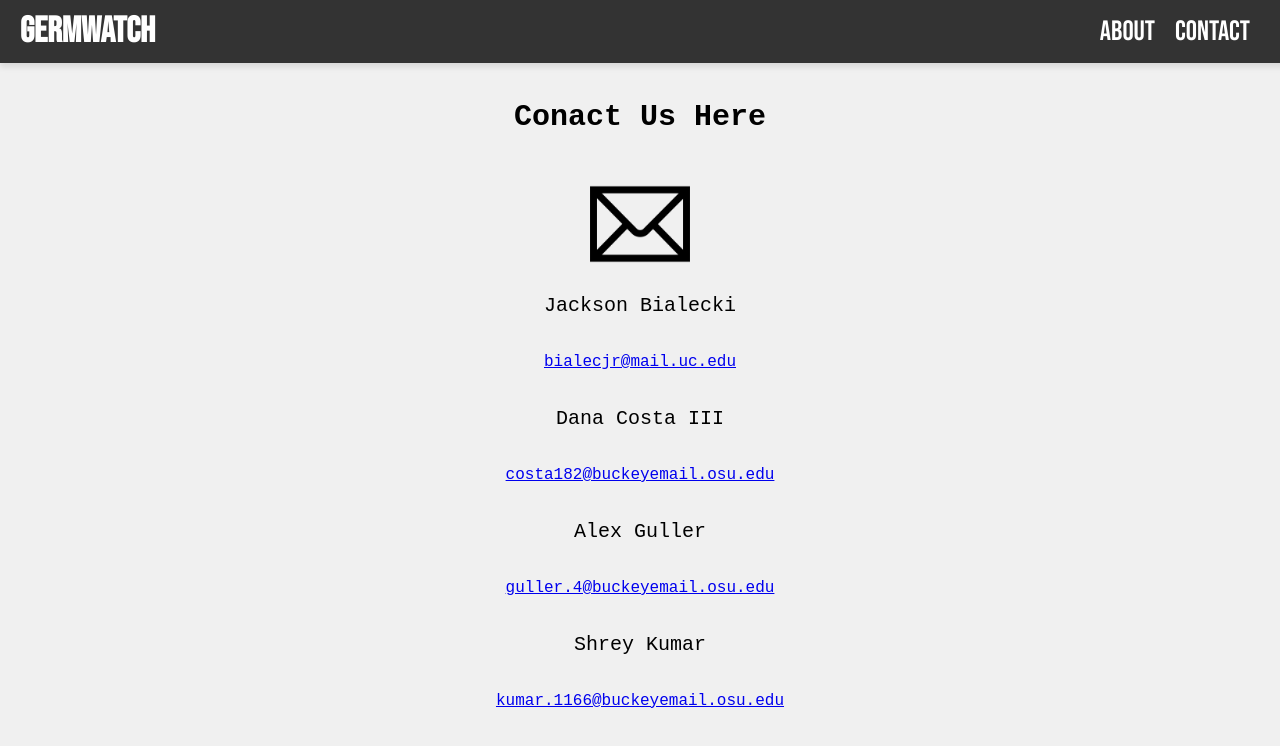
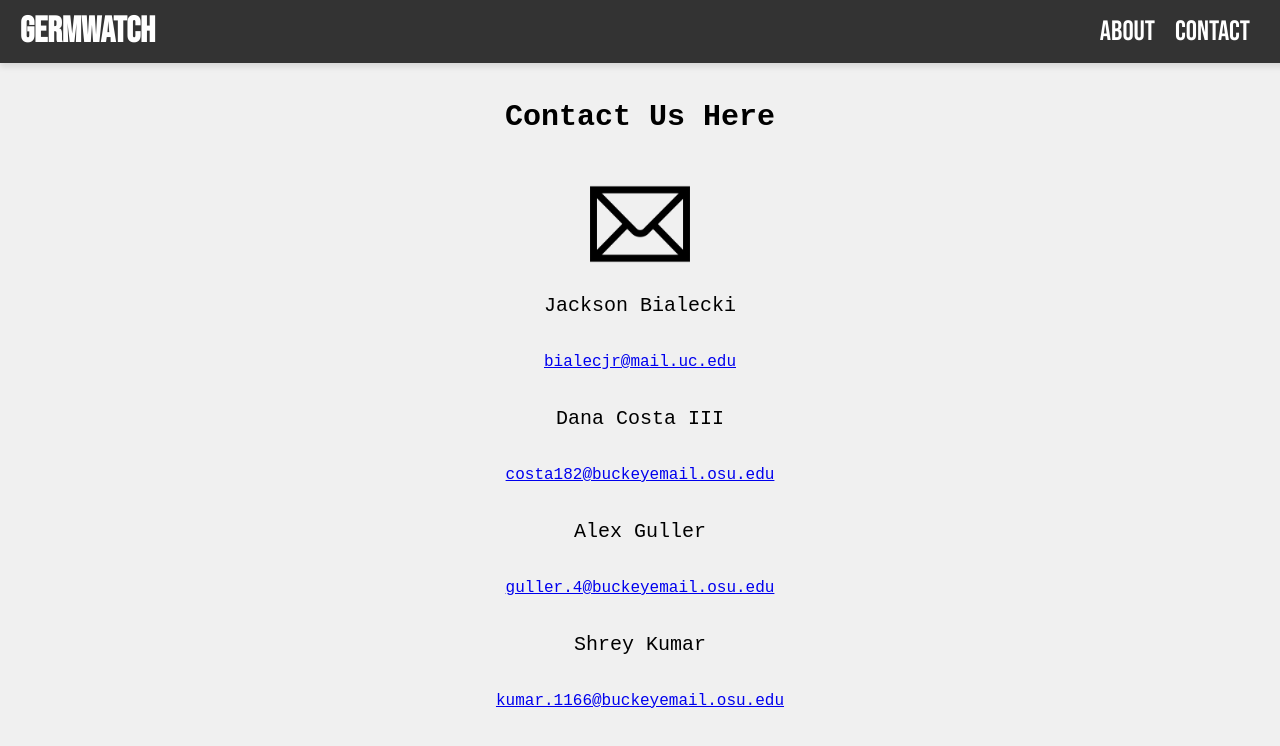
Before and after one commit to danatcosta3/C-s-get-degrees, a React (Create React App) app in the folder germwatch/: page /contact in a window 1280 px wide. Shown: the top 746 px of the page. Built offline with nearby package versions, Linux system fonts and the light colour scheme.

Commit message:
Fix contact

```diff
--- a/germwatch/src/pages/ContactPage.js
+++ b/germwatch/src/pages/ContactPage.js
@@ -4,7 +4,7 @@ import './ContactPage.css';
 const ContactPage = () => {
   return (
     <div className="App">
-    <h2 class="title">Conact Us Here </h2>
+    <h2 class="title">Contact Us Here </h2>
     <img class="icon"src="134146_mail_email_icon.png" alt="email icon" />
     <p class="main">Jackson Bialecki</p>
     <p class="emailAdjust"><a href="mailto:bialecjr@mail.uc.edu">bialecjr@mail.uc.edu</a></p>
```
